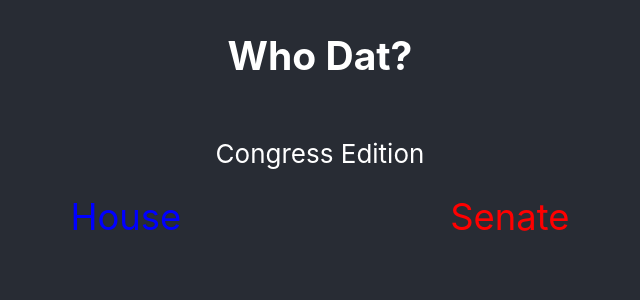
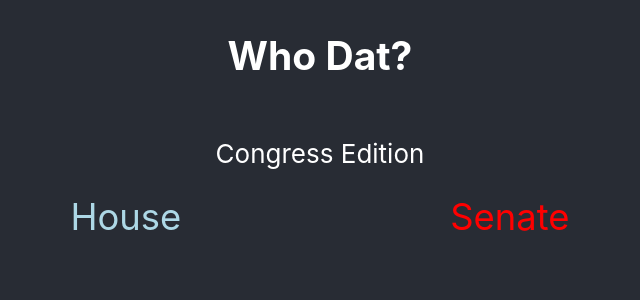
Before and after one commit to cwefso/who-dat-congress, a React (Create React App) app in the folder who-dat-congress/: page / in a window 1280 px wide. Shown: the top 300 px of the page, without its empty margins (320-960 px from the left). Built offline with nearby package versions, Linux system fonts and the light colour scheme.

Commit message:
color change

```diff
--- a/who-dat-congress/src/components/App/App.js
+++ b/who-dat-congress/src/components/App/App.js
@@ -16,7 +16,7 @@ const main = (
 						<Link
 							to={"/house"}
 							className="house-button"
-              style={{ color: 'blue', textDecoration: 'inherit', fontSize: '1.4em' }}
+              style={{ color: 'lightblue', textDecoration: 'inherit', fontSize: '1.4em' }}
 						>
 							House
 						</Link>
```
Also changed, not shown: 1 other file (tests, documents, lock files or other folders).
